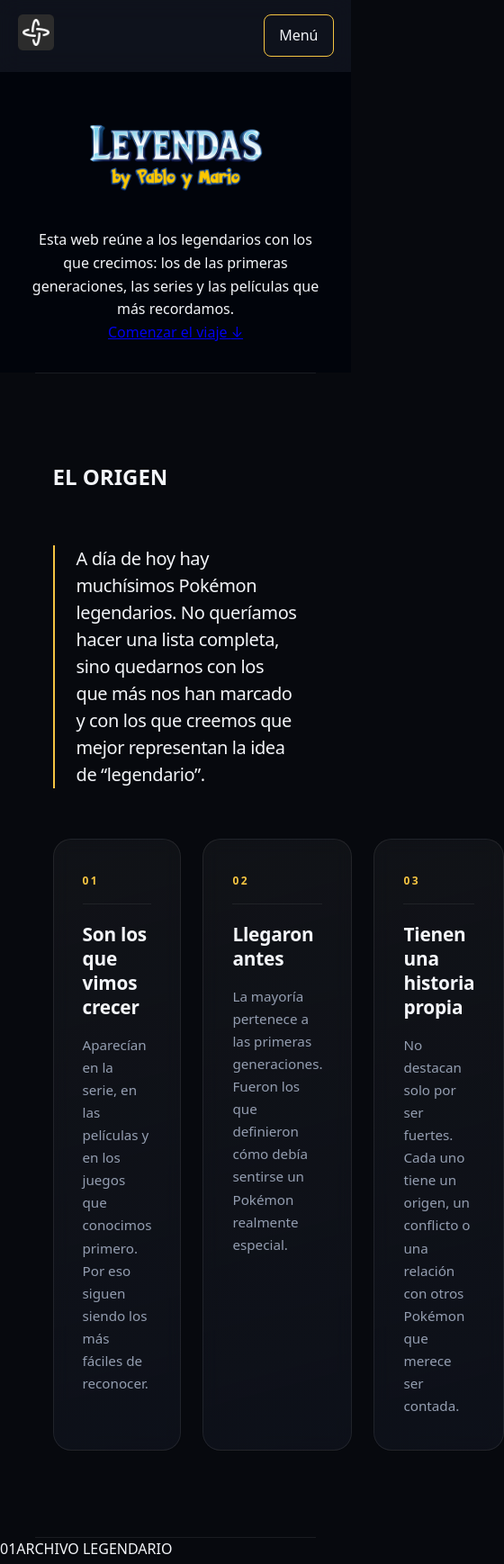
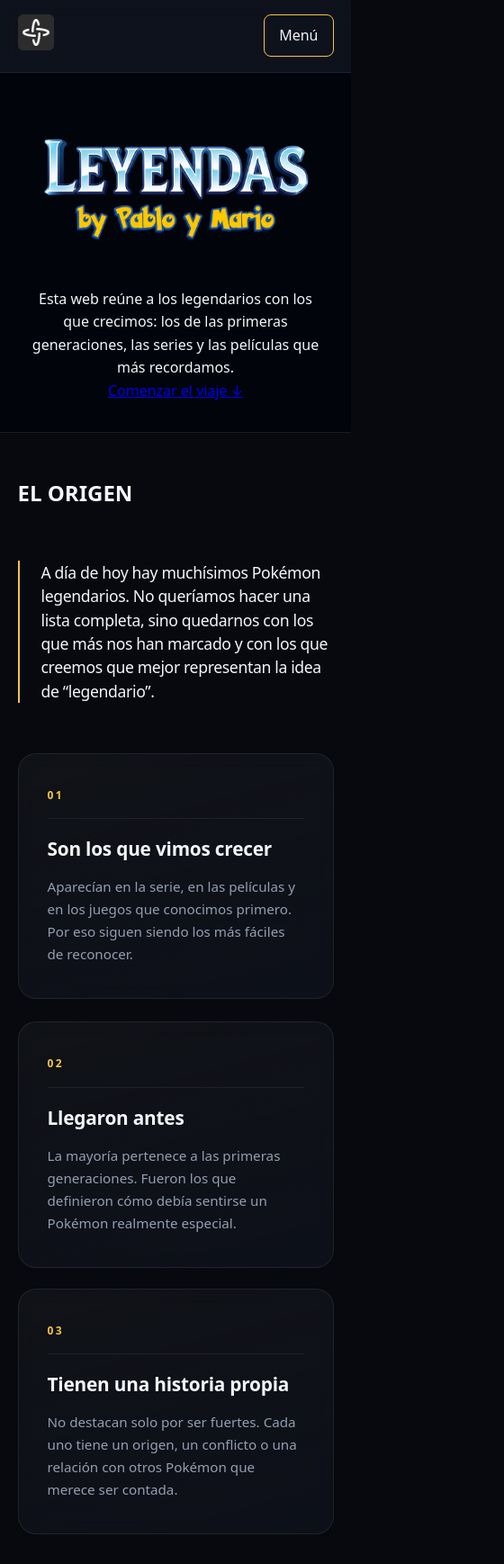
Before and after one commit to pablosalvadorcamacho-hash/LEYENDAS, a plain HTML site: page index.html in a window 390 px wide. Shown: the top 1738 px of the page at 90% size, 560 px wide, since content can reach past the window. Drawn offline with nearby package versions, Linux system fonts and the light colour scheme.

Commit message:
corrections

```diff
--- a/css/style.css
+++ b/css/style.css
@@ -13,6 +13,8 @@
 
     --font-sans: system-ui, -apple-system, BlinkMacSystemFont, "Segoe UI", Roboto, sans-serif;
     --max-width: 80%;
+
+    --border-subtle: rgba(255, 255, 255, 0.08);
 }
 
 * {
@@ -182,6 +184,7 @@ header {
 
 
 /* =====MENÚ===== */
+
 .menu-btn {
     display: none;
     padding: 0.6rem 1rem;
@@ -193,11 +196,34 @@ header {
     cursor: pointer;
 }
 
+/* Separación para que la cabecera no tape los títulos */
 section[id] {
     scroll-margin-top: 100px;
 }
 
-@media (max-width: 700px) {
+
+/* =====TABLET===== */
+
+@media (max-width: 1024px) {
+
+    .home-nav .menu {
+        gap: 1rem;
+    }
+
+    .origen {
+        max-width: 90%;
+    }
+
+    .origen-tarjetas {
+        grid-template-columns: repeat(2, 1fr);
+    }
+
+}
+
+
+/* =====MOBILE===== */
+
+@media (max-width: 500px) {
 
     .menu-btn {
         display: block;
@@ -219,4 +245,21 @@ section[id] {
         display: flex;
     }
 
+    .titulo img {
+        width: 100%;
+    }
+
+    .origen {
+        max-width: 100%;
+        padding: 3rem 5%;
+    }
+
+    .origen-texto {
+        font-size: 1.1rem;
+    }
+
+    .origen-tarjetas {
+        grid-template-columns: 1fr;
+    }
+
 }
--- a/index.html
+++ b/index.html
@@ -19,8 +19,8 @@
 
     <header>
 
-        <a href="index.html" class="logo">
-            <img src="media/img/favicon.png" alt="pokemonlogo">
+        <a href="#inicio" class="logo">
+            <img src="media/img/favicon.png" alt="Leyendas Pokémon">
         </a>
 
         <nav class="home-nav">
@@ -199,7 +199,7 @@
 
         <!-- ARCHIVO -->
 
-        <section class="archivo">
+        <section class="archivo" id="archivo">
             <p class="section-label" data-aos="fade-up">FIN DEL ARCHIVO · POR AHORA</p>
             <h2 id="closing-title" data-aos="fade-up">Cada leyenda empieza<br />con una historia.</h2>
             <p data-aos="fade-up">
@@ -216,9 +216,6 @@
 
         </section>
 
-        <section class="archivo" id="archivo">
-
-        </section>
     </main>
 
     <!-- FOOTER -->
```
